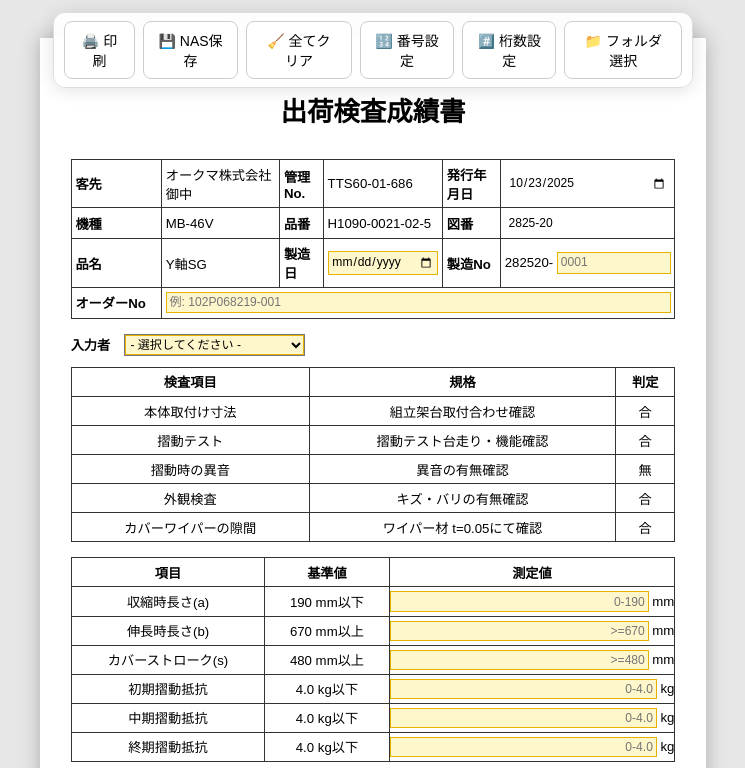
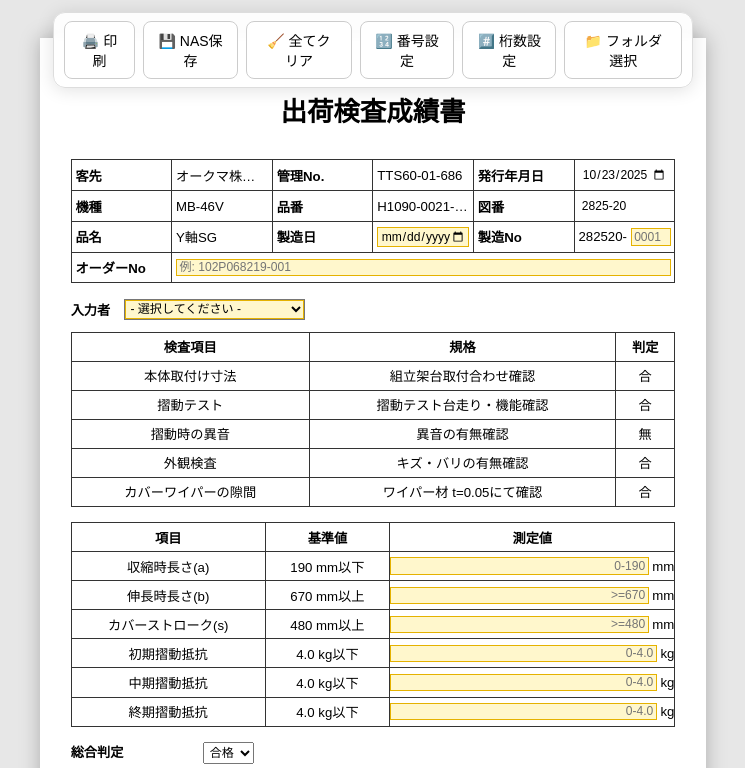
Before and after one commit to wahyu0312-source/okuma46, a plain HTML site: page index.html in a window 1280 px wide. Shown: the top 768 px of the page, without its empty margins (267-1012 px from the left). Drawn offline with nearby package versions, Linux system fonts and the light colour scheme; no server answers.

Commit message:
Update index.html

```diff
--- a/index.html
+++ b/index.html
@@ -86,28 +86,35 @@
    transition:background-color .25s ease;
  }
     @media print { .soft-required.pending { background:transparent !important; box-shadow:none !important; } }
-    /* ==== FIX untuk header-table ==== */
-.header-table { table-layout: auto; }               /* aman walau sebelumnya tidak di-set */
-.header-table th { white-space: nowrap; }           /* header tetap satu baris */
-.header-table td {
-  white-space: normal;                              /* override nowrap */
-  word-break: break-word;                           /* override keep-all */
-  overflow: visible;
+    /* ==== FIX teks kepotong di header & input ==== */
+.header-table { table-layout: fixed; width: 100%; }
+.header-table th, .header-table td {
+  white-space: nowrap;
+  overflow: hidden;
+  text-overflow: ellipsis;
+  padding: 1.4mm 1mm;            /* sedikit lebih lega */
 }
 
-/* Jangan paksa input setinggi sel */
+/* Override rule lama yang pakai height:100% */
 table input,
 table input[type="date"],
 .td-measure-grid input {
-  height: auto;           /* override 100% */
-  padding: .8mm 1mm;
+  height: auto;                  /* <-- kunci utamanya */
+  line-height: 1.2;
+  padding: .4mm .9mm;
+  display: block;
+  min-width: 0;                  /* biar bisa mengecil di cell sempit */
 }
 
-.header-table input { min-width:0; min-height:5mm; line-height:1.25; }
-.header-table .ta-left { white-space: normal; word-break: break-word; }
+/* Nomor seri jangan pecah baris */
+.serial-wrap { display: grid; grid-template-columns: auto 1fr; align-items: center; gap: 1mm; }
+.serial-prefix { white-space: nowrap; }
 
-/* opsional: beri lebar ke sel yang panjang */
-.header-table .wide-cell { width: 38mm; }
+/* Cetak tetap rapi */
+@media print {
+  .header-table th, .header-table td { white-space: nowrap; overflow: hidden; text-overflow: ellipsis; }
+  table input, table input[type="date"], .td-measure-grid input { height: auto !important; }
+}
 
   </style>
  </head>
@@ -133,9 +140,8 @@ table input[type="date"],
       <h2>出荷検査成績書</h2>
 
       <table class="header-table">
-        <tr>
-         <td class="section-label">客先</td>
-<td class="ta-left wide-cell">オークマ株式会社 御中</td>
+                <tr>
+         <td class="section-label">客先</td><td>オークマ株式会社 御中</td>
           <td class="section-label">管理No.</td><td class="ta-left">TTS60-01-686</td>
           <td class="section-label">発行年月日</td>
           <td class="ta-left">
@@ -146,8 +152,7 @@ table input[type="date"],
 
         <tr>
           <td class="section-label">機種</td><td class="ta-left">MB-46V</td>
-         <td class="section-label">品番</td>
-<td class="ta-left wide-cell">H1090-0021-02-5</td>
+          <td class="section-label">品番</td><td>H1090-0021-02-5</td>
 
           <td class="section-label">図番</td>
           <td><input type="text" name="zuban" value="2825-20" class="soft-required" data-soft-required="1" /></td>
```
